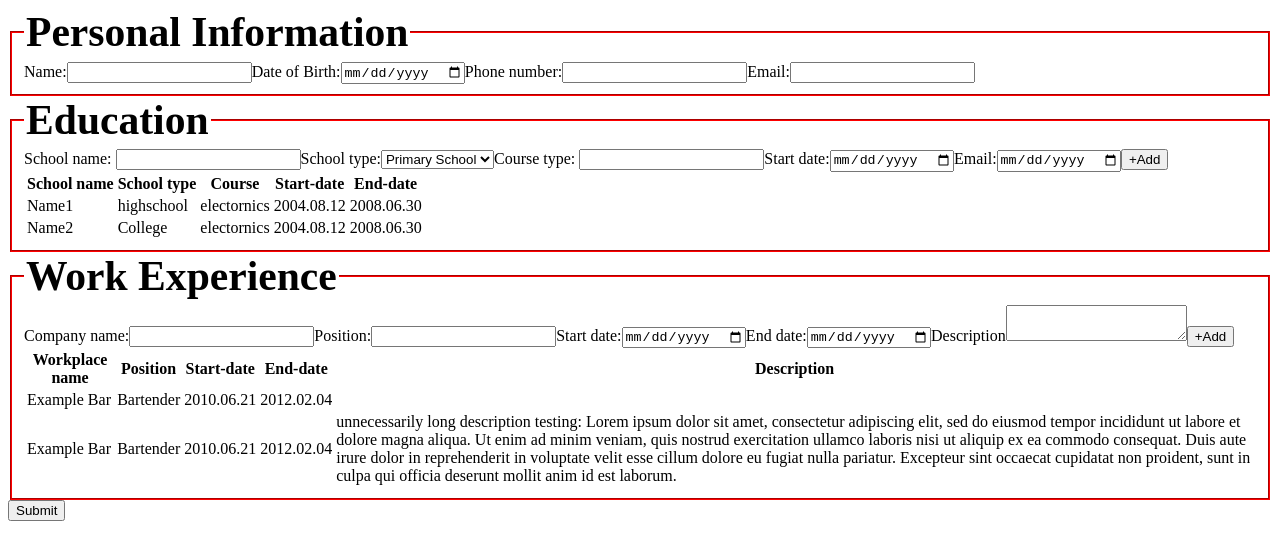
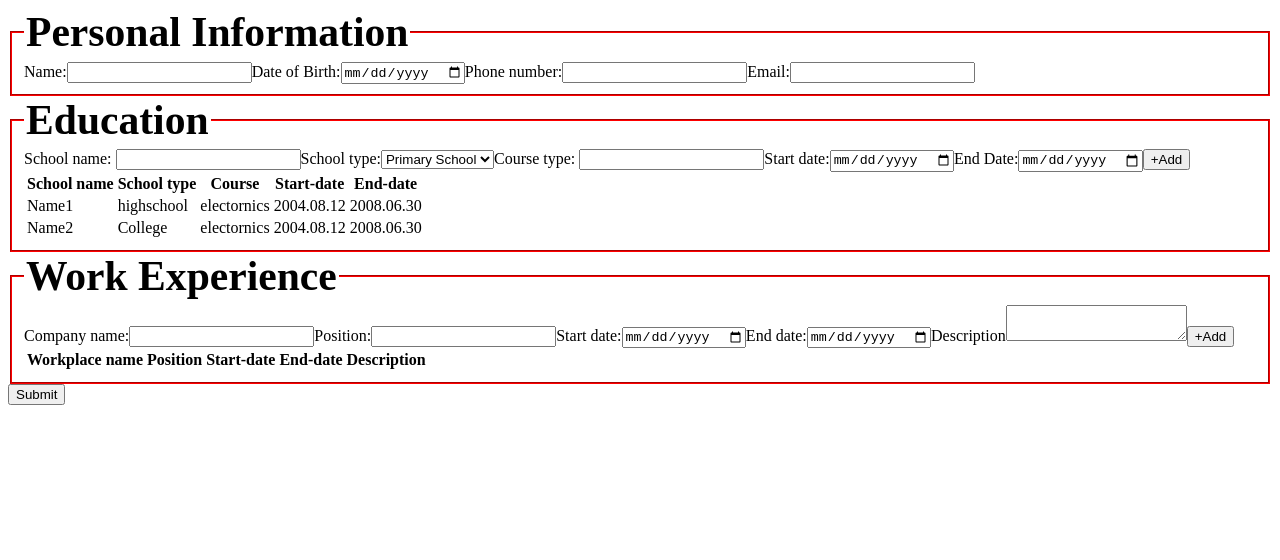
Before and after one commit to DrZero1234/odin_cv_project, a React (Create React App) app in the folder cv-project/: page / in a window 1280 px wide. Shown: the top 560 px of the page. Built offline with nearby package versions, Linux system fonts and the light colour scheme.

Commit message:
OnChange applied to all elements

```diff
--- a/cv-project/src/App.js
+++ b/cv-project/src/App.js
@@ -1,6 +1,8 @@
 import "./styles/App.css"
 import React, {Component} from "react";
 import uniqid from "uniqid";
+
+import Work from "./components/Work"
 
 
 
@@ -10,22 +12,29 @@ class Personal extends Component {
     super()
   }
 
+
+
+
   render() {
+
+    const state = this.props.personal;
+    const changeEvent = this.props.changeEvent;
+
     return(
       <div>
         <fieldset>
           <legend>Personal Information</legend>
           <label htmlFor="person-name">Name:</label>
-          <input type="text" id="person-name" name="name" required data-state = "personal"></input>
+          <input type="text" id="person-name" name="name" value={state.name} required data-html_state = "personal" onChange={changeEvent}></input>
 
           <label htmlFor="person-birthdate">Date of Birth:</label>
-          <input type="date" id="person-birthdate" name="birth_date" required data-state = "personal"></input>
+          <input type="date" id="person-birthdate" name="birth_date" value={state.birth_date} required data-html_state = "personal" onChange={changeEvent}></input>
 
           <label htmlFor="person-phone">Phone number:</label>
-          <input type="tel" id="person-phone" name="phone" required data-state = "personal"></input>
+          <input type="tel" id="person-phone" name="phone" value={state.phone} required data-html_state = "personal" onChange={changeEvent}></input>
 
           <label htmlFor="person-email">Email:</label>
-          <input type="email" id="person-email" name="email" required data-state = "personal"></input>
+          <input type="email" id="person-email" name="email" value={state.email} required data-html_state = "personal" onChange={changeEvent}></input>
         </fieldset>
       </div>
     )
@@ -87,13 +96,13 @@ class Education extends Component {
             </select>
 
             <label htmlFor="school-name">Course type: </label>
-            <input type="text" id="course-name" required data-html_state = "education"></input>
+            <input type="text" id="course-name" value = {state.course} name="course"  required data-html_state = "education" onChange={changeEvent}></input>
 
             <label htmlFor="school-start">Start date:</label>
-            <input type="date" id="school-start" required data-html_state = "education"></input>
+            <input type="date" id="school-start" value = {state.start_date} name="start_date" required data-html_state = "education" onChange={changeEvent}></input>
 
-            <label htmlFor="school-end">Email:</label>
-            <input type="date" id="school-end" required data-html_state = "education"></input>
+            <label htmlFor="school-end">End Date:</label>
+            <input type="date" id="school-end" name="end_date" value={state.end_date} required data-html_state = "education" onChange={changeEvent}></input>
             <button>+Add</button>
 
                 <div id="education-list">
@@ -122,69 +131,6 @@ class Education extends Component {
           </fieldset>
 
         </div>
-    )}
-}
-
-class Work extends Component {
-  constructor(props) {
-    super(props)
-  }
-
-
-
-  render() {
-
-      const changeEvent = this.props.changeEvent;
-      const work_state = this.props.work;
-      const workplaces = this.props.list;
-
-      return(
-        <div>
-          <fieldset>
-            <legend>Work Experience</legend>
-            <label htmlFor="work-name">Company name:</label>
-            <input type="text" id="work-name" name="name" required data-html_state = "work" value={work_state.name} onChange = {changeEvent}></input>
-
-            <label htmlFor="work-position">Position:</label>
-            <input type="text" id="work-position" name="position" value={work_state.position} required data-html_state = "work" onChange={changeEvent}></input>
-
-            <label htmlFor="work-start">Start date:</label>
-            <input type="date" id="work-start" name="start_date" value={work_state.start_date} required data-html_state = "work" onChange={changeEvent}></input>
-
-            <label htmlFor="work-end">End date:</label>
-            <input type="date" id="work-end" name="end_date" value={work_state.end_date} required data-html_state = "work" onChange={changeEvent}></input>
-
-            <label htmlFor="work-desc">Description</label>
-            <textarea id="work-desc" name="description" value={work_state.description} data-html_state = "work" onChange={changeEvent} />
-            <button>+Add</button>
-
-                <div id="education-list">
-                  <table>
-                    <tr>
-                      <th>Workplace name</th>
-                      <th>Position</th>
-                      <th>Start-date</th>
-                      <th>End-date</th>
-                      <th>Description</th>
-
-                    </tr>
-
-                    {workplaces.map((workplace) => (
-                      <tr>
-                        <td>{workplace.name}</td>
-                        <td>{workplace.position}</td>
-
-                        <td>{workplace.start_date}</td>
-                        <td>{workplace.end_date}</td>
-                        <td>{workplace.description}</td>
-                      </tr>
-                    ))}
-
-                  </table>
-
-          </div>
-            </fieldset>
-      </div>
     )}
 }
 
@@ -227,8 +173,8 @@ class App extends Component {
     // Handles the changes in the form
      handleChange(event) {
 
-      const name_html = event.target.name.toString();
-      const value_html = event.target.value.toString()
+      const name_html = event.target.name
+      const value_html = event.target.value
       const html_state = event.target.dataset.html_state.toString();
 
       this.setState({
@@ -246,7 +192,7 @@ class App extends Component {
       console.log(`Html State: ${html_state}`)
       console.log(name_html)
       console.log(value_html)
-      console.log(this.state[html_state])
+      console.log(this.state)
 
 
      }
@@ -290,14 +236,14 @@ class App extends Component {
     return(
       <div className = "main-wrapper">
         <form id="cv-form">
-          <div id="personal" className = "cv-section">
-            <Personal />
+          <div id="personal"  className = "cv-section">
+            <Personal personal = {this.state} changeEvent = {this.handleChange} />
           </div>
           <div id="education" className = "cv-section">
-            <Education list = {EDUCATION_MOCK} education = {this.state.education} changeEvent = {this.handleChange}/>
+            <Education list = {EDUCATION_MOCK} education = {this.state} changeEvent = {this.handleChange}/>
           </div>
           <div id="work" className="cv-section">
-            <Work list = {WORK_MOCK} work = {this.state.work} changeEvent = {this.handleChange}/>
+            <Work list = {this.state.works} work = {this.state} changeEvent = {this.handleChange}/>
           </div>
           <input type="submit"></input>
         </form>
--- /dev/null
+++ b/cv-project/src/components/Work.js
@@ -0,0 +1,67 @@
+import React, {Component} from "react";
+import ReactDOM from "react-dom";
+
+class Work extends Component {
+  constructor(props) {
+    super(props)
+  }
+
+
+
+  render() {
+
+      const changeEvent = this.props.changeEvent;
+      const work_state = this.props.work;
+      const workplaces = this.props.list;
+
+      return(
+        <div>
+          <fieldset>
+            <legend>Work Experience</legend>
+            <label htmlFor="work-name">Company name:</label>
+            <input type="text" id="work-name" name="name" required data-html_state = "work" value={work_state.name} onChange = {changeEvent}></input>
+
+            <label htmlFor="work-position">Position:</label>
+            <input type="text" id="work-position" name="position" value={work_state.position} required data-html_state = "work" onChange={changeEvent}></input>
+
+            <label htmlFor="work-start">Start date:</label>
+            <input type="date" id="work-start" name="start_date" value={work_state.start_date} required data-html_state = "work" onChange={changeEvent}></input>
+
+            <label htmlFor="work-end">End date:</label>
+            <input type="date" id="work-end" name="end_date" value={work_state.end_date} required data-html_state = "work" onChange={changeEvent}></input>
+
+            <label htmlFor="work-desc">Description</label>
+            <textarea id="work-desc" name="description" value={work_state.description} data-html_state = "work" onChange={changeEvent} />
+            <button>+Add</button>
+
+                <div id="education-list">
+                  <table>
+                    <tr>
+                      <th>Workplace name</th>
+                      <th>Position</th>
+                      <th>Start-date</th>
+                      <th>End-date</th>
+                      <th>Description</th>
+
+                    </tr>
+
+                    {workplaces.map((workplace) => (
+                      <tr>
+                        <td>{workplace.name}</td>
+                        <td>{workplace.position}</td>
+
+                        <td>{workplace.start_date}</td>
+                        <td>{workplace.end_date}</td>
+                        <td>{workplace.description}</td>
+                      </tr>
+                    ))}
+
+                  </table>
+
+          </div>
+            </fieldset>
+      </div>
+    )}
+}
+
+export default Work
```
